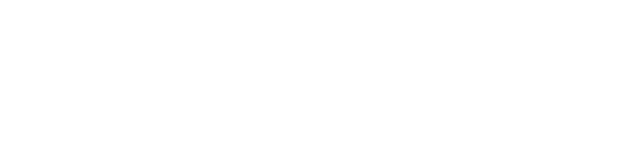
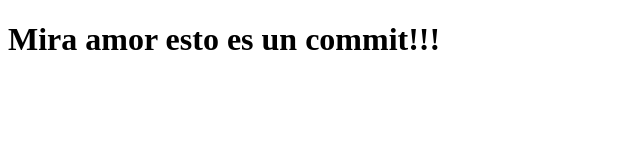
Before and after one commit to GuidoAquino/Ejercicio6, a plain HTML site: page index.html in a window 1280 px wide. Shown: the whole page, without its empty margins (0-640 px from the left). Drawn offline with Linux system fonts and the light colour scheme.

Commit message:
agregando h1

```diff
--- a/index.html
+++ b/index.html
@@ -6,6 +6,6 @@
     <title>Document</title>
 </head>
 <body>
-
+    <h1>Mira amor esto es un commit!!!</h1>
 </body>
 </html>
```
